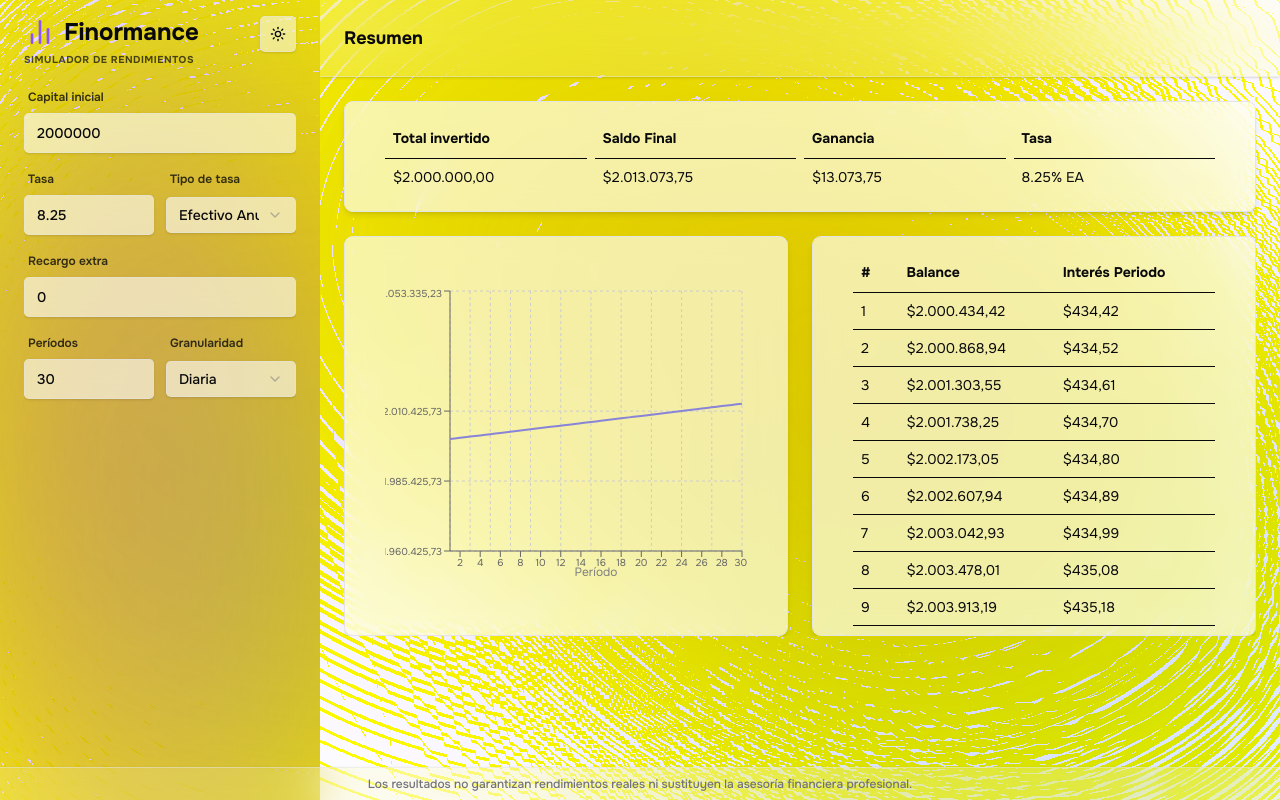
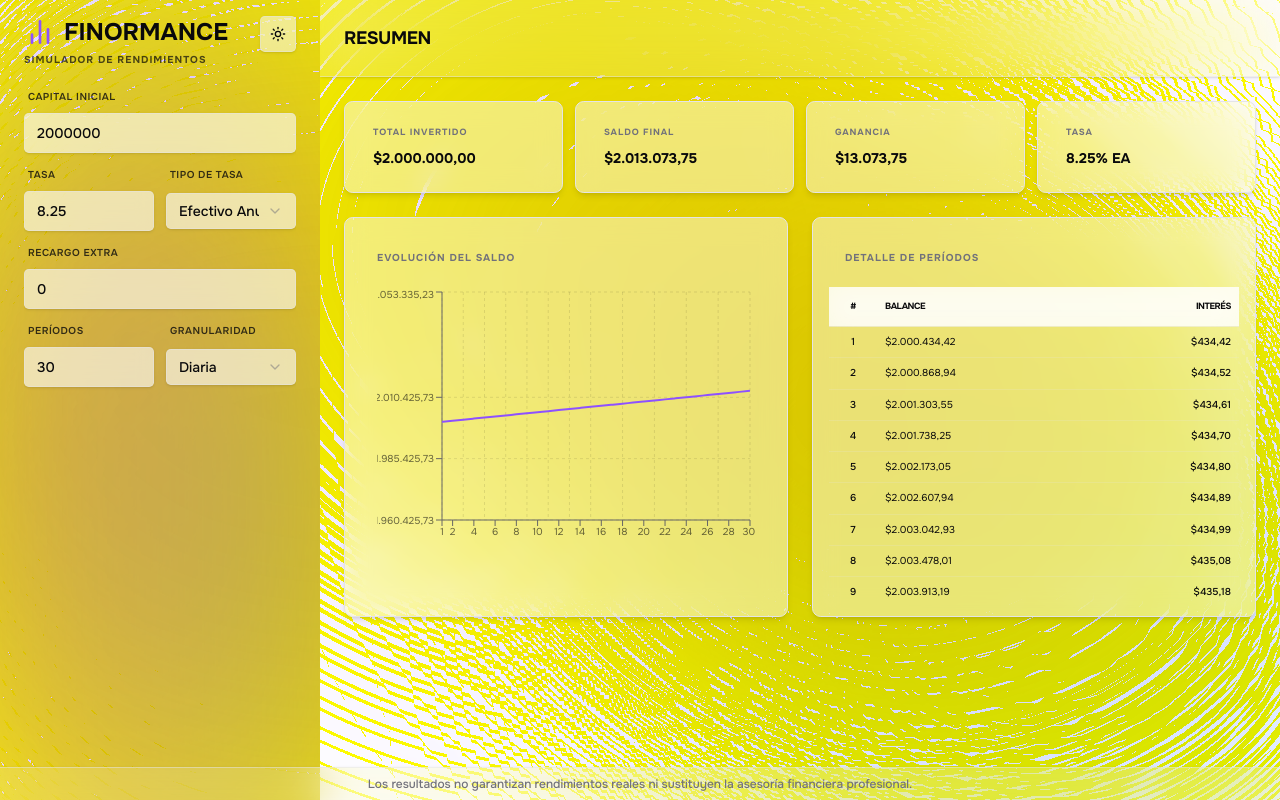
Before and after one commit to JuanLoaiza007/finormance, a Next.js app: page / in a window 1280 px wide. Built offline with nearby package versions, Linux system fonts and the light colour scheme.

Commit message:
feat: improve styles

```diff
--- a/src/components/features/calc/BalanceChart.jsx
+++ b/src/components/features/calc/BalanceChart.jsx
@@ -8,9 +8,9 @@ import {
   ResponsiveContainer,
 } from "recharts";
 import { formatterToCOP } from "@/util/number";
-import { Card, CardContent } from "@/components/ui/card";
+import { Card, CardContent, CardHeader, CardTitle } from "@/components/ui/card";
 
-export function BalanceChart({ data, className, width, height }) {
+export function BalanceChart({ data, className }) {
   if (!data || data.length === 0) return null;
 
   const balances = data.map((d) => d.Balance);
@@ -22,34 +22,46 @@ export function BalanceChart({ data, className, width, height }) {
 
   return (
     <Card className={className}>
-      <CardContent className={"flex justify-center items-center my-auto"}>
-        <ResponsiveContainer width={width} height={height}>
+      <CardHeader className="p-4 pb-0">
+        <CardTitle className="text-[10px] uppercase tracking-widest font-bold text-muted-foreground">
+          Evolución del Saldo
+        </CardTitle>
+      </CardHeader>
+      <CardContent className="p-4 pt-4 h-[300px] w-full">
+        <ResponsiveContainer width="100%" height="100%">
           <LineChart data={data}>
-            <CartesianGrid strokeDasharray="3 3" />
+            <CartesianGrid
+              strokeDasharray="3 3"
+              stroke="currentColor"
+              opacity={0.1}
+            />
             <XAxis
               dataKey="Period"
-              tick={{ fontSize: 10 }}
-              label={{
-                value: "Período",
-                position: "insideBottom",
-                fontSize: 12,
-              }}
+              tick={{ fontSize: 10, fill: "currentColor", opacity: 0.6 }}
             />
             <YAxis
               domain={[yMin, yMax]}
-              tick={{ fontSize: 10 }}
+              tick={{ fontSize: 10, fill: "currentColor", opacity: 0.6 }}
               tickFormatter={(value) => formatterToCOP.format(value)}
             />
             <Tooltip
               formatter={(value) => formatterToCOP.format(value)}
-              labelFormatter={(label) => `Período ${label}`}
-              contentStyle={{ fontSize: 12 }}
-              itemStyle={{ fontSize: 12 }}
+              labelFormatter={(label) => `PERÍODO ${label}`}
+              contentStyle={{
+                fontSize: 10,
+                backgroundColor: "var(--popover)",
+                borderColor: "var(--border)",
+                borderRadius: "var(--radius)",
+                color: "var(--popover-foreground)",
+                backdropFilter: "blur(8px)",
+                textTransform: "uppercase",
+                fontWeight: "bold",
+              }}
             />
             <Line
               type="monotone"
               dataKey="Balance"
-              stroke="#8884d8"
+              stroke="var(--primary)"
               strokeWidth={2}
               dot={false}
             />
--- a/src/components/features/calc/CalculatorForm.jsx
+++ b/src/components/features/calc/CalculatorForm.jsx
@@ -11,195 +11,113 @@ import {
 import { Input } from "@/components/ui/input";
 import { cn } from "@/lib/utils";
 import { useCalculator } from "@/context/CalculatorContext";
+import { FormField } from "./FormField";
 
 export function CalculatorForm({ className }) {
   const { formData, updateField } = useCalculator();
+  const [errors, setErrors] = useState({});
 
   const inputClass =
     "text-foreground bg-background/60 backdrop-blur-sm border-border/50 rounded-[var(--radius)] shadow-sm font-medium text-sm py-2 h-10 transition-all focus:bg-background focus:ring-0 w-full flex items-center";
-  const labelClass =
-    "text-foreground/80 dark:text-muted-foreground font-semibold ml-1 truncate h-5 flex items-center";
-  const errorClass =
-    "text-[10px] font-medium text-destructive ml-1 leading-tight truncate h-4";
-
-  const [errors, setErrors] = useState({});
 
   useEffect(() => {
     const result = calculatorSchema.safeParse(formData);
-    if (!result.success) {
-      const fieldErrors = {};
-      result.error.errors.forEach((err) => {
-        const field = err.path[0];
-        fieldErrors[field] = err.message;
-      });
-      setErrors(fieldErrors);
-    } else {
-      setErrors({});
-    }
+    setErrors(result.success ? {} : result.error.flatten().fieldErrors);
   }, [formData]);
 
-  return (
-    <section className={cn("flex flex-col gap-4", className)}>
-      <form className="space-y-4" onSubmit={(e) => e.preventDefault()}>
-        {/* Capital inicial */}
-        <div className="flex flex-col gap-1.5 min-w-0">
-          <label className={labelClass}>Capital inicial</label>
-          <div className="h-10 flex items-center">
+  const renderInput = (
+    name,
+    label,
+    type = "number",
+    placeholder = "",
+    className = "",
+  ) => (
+    <FormField label={label} error={errors[name]?.[0]} className={className}>
       <Input
-              type="number"
+        type={type}
         className={inputClass}
-              value={formData.initialCapital}
-              onChange={(e) => updateField("initialCapital", e.target.value)}
+        placeholder={placeholder}
+        value={formData[name]}
+        onChange={(e) => updateField(name, e.target.value)}
         onWheel={(event) => event.currentTarget.blur()}
       />
-          </div>
-          {errors.initialCapital && (
-            <p className={errorClass}>{errors.initialCapital}</p>
-          )}
-        </div>
+    </FormField>
+  );
 
-        <div className="grid grid-cols-2 gap-3">
-          {/* Tasa */}
-          <div className="flex flex-col gap-1.5 min-w-0">
-            <label className={labelClass}>Tasa</label>
-            <div className="h-10 flex items-center">
-              <Input
-                type="number"
-                className={inputClass}
-                value={formData.rateValue}
-                onChange={(e) => updateField("rateValue", e.target.value)}
-                onWheel={(event) => event.currentTarget.blur()}
-              />
-            </div>
-            {errors.rateValue && (
-              <p className={errorClass}>{errors.rateValue}</p>
-            )}
-          </div>
-
-          {/* Tipo de tasa */}
-          <div className="flex flex-col gap-1.5 min-w-0">
-            <label className={labelClass}>Tipo de tasa</label>
-            <div className="h-10 flex items-center">
+  const renderSelect = (name, label, options, className = "") => (
+    <FormField label={label} error={errors[name]?.[0]} className={className}>
       <Select
-                onValueChange={(val) => updateField("rateType", val)}
-                defaultValue={formData.rateType}
+        onValueChange={(val) => updateField(name, val)}
+        defaultValue={formData[name]}
       >
         <SelectTrigger className={inputClass}>
           <SelectValue />
         </SelectTrigger>
         <SelectContent>
-                  <SelectItem value="EA">Efectivo Anual</SelectItem>
-                  <SelectItem value="NA">Nominal Anual</SelectItem>
+          {options.map((opt) => (
+            <SelectItem key={opt.value} value={opt.value}>
+              {opt.label}
+            </SelectItem>
+          ))}
         </SelectContent>
       </Select>
-            </div>
-            {errors.rateType && <p className={errorClass}>{errors.rateType}</p>}
-          </div>
-        </div>
+    </FormField>
+  );
 
-        {/* Frecuencia nominal */}
-        {formData.rateType === "NA" && (
-          <div className="flex flex-col gap-1.5 min-w-0">
-            <label className={labelClass}>Frecuencia nominal</label>
-            <div className="h-10 flex items-center">
-              <Select
-                onValueChange={(val) => updateField("nominalFreq", val)}
-                defaultValue={formData.nominalFreq}
-              >
-                <SelectTrigger className={inputClass}>
-                  <SelectValue />
-                </SelectTrigger>
-                <SelectContent>
-                  <SelectItem value="12">Mensual</SelectItem>
-                  <SelectItem value="360">Diaria</SelectItem>
-                </SelectContent>
-              </Select>
-            </div>
-            {errors.nominalFreq && (
-              <p className={errorClass}>{errors.nominalFreq}</p>
-            )}
-          </div>
+  return (
+    <section className={cn("flex flex-col gap-4", className)}>
+      <form className="space-y-4" onSubmit={(e) => e.preventDefault()}>
+        <div className="grid grid-cols-2 gap-3">
+          {renderInput(
+            "initialCapital",
+            "Capital inicial",
+            "number",
+            "",
+            "col-span-2",
           )}
 
-        {/* Recargo extra */}
-        <div className="flex flex-col gap-1.5 min-w-0">
-          <label className={labelClass}>Recargo extra</label>
-          <div className="h-10 flex items-center">
-            <Input
-              type="number"
-              className={inputClass}
-              placeholder="0"
-              value={formData.extraContribution}
-              onChange={(e) => updateField("extraContribution", e.target.value)}
-              onWheel={(event) => event.currentTarget.blur()}
-            />
-          </div>
-          {errors.extraContribution && (
-            <p className={errorClass}>{errors.extraContribution}</p>
-          )}
-        </div>
+          {renderInput("rateValue", "Tasa")}
+          {renderSelect("rateType", "Tipo de tasa", [
+            { value: "EA", label: "Efectivo Anual" },
+            { value: "NA", label: "Nominal Anual" },
+          ])}
 
-        {/* Momento de recargo */}
-        {formData.extraContribution && formData.extraContribution !== "0" && (
-          <div className="flex flex-col gap-1.5 min-w-0">
-            <label className={labelClass}>Momento de recargo</label>
-            <div className="h-10 flex items-center">
-              <Select
-                onValueChange={(val) => updateField("contributionTiming", val)}
-                defaultValue={formData.contributionTiming}
-              >
-                <SelectTrigger className={inputClass}>
-                  <SelectValue />
-                </SelectTrigger>
-                <SelectContent>
-                  <SelectItem value="start">Inicio</SelectItem>
-                  <SelectItem value="end">Fin</SelectItem>
-                </SelectContent>
-              </Select>
-            </div>
-            {errors.contributionTiming && (
-              <p className={errorClass}>{errors.contributionTiming}</p>
-            )}
-          </div>
+          {formData.rateType === "NA" &&
+            renderSelect(
+              "nominalFreq",
+              "Frecuencia nominal",
+              [
+                { value: "12", label: "Mensual" },
+                { value: "360", label: "Diaria" },
+              ],
+              "col-span-2",
             )}
 
-        <div className="grid grid-cols-2 gap-3">
-          {/* Períodos */}
-          <div className="flex flex-col gap-1.5 min-w-0">
-            <label className={labelClass}>Períodos</label>
-            <div className="h-10 flex items-center">
-              <Input
-                type="number"
-                className={inputClass}
-                value={formData.periods}
-                onChange={(e) => updateField("periods", e.target.value)}
-                onWheel={(event) => event.currentTarget.blur()}
-              />
-            </div>
-            {errors.periods && <p className={errorClass}>{errors.periods}</p>}
-          </div>
+          {renderInput(
+            "extraContribution",
+            "Recargo extra",
+            "number",
+            "0",
+            "col-span-2",
+          )}
 
-          {/* Granularidad */}
-          <div className="flex flex-col gap-1.5 min-w-0">
-            <label className={labelClass}>Granularidad</label>
-            <div className="h-10 flex items-center">
-              <Select
-                onValueChange={(val) => updateField("granularity", val)}
-                defaultValue={formData.granularity}
-              >
-                <SelectTrigger className={inputClass}>
-                  <SelectValue />
-                </SelectTrigger>
-                <SelectContent>
-                  <SelectItem value="daily">Diaria</SelectItem>
-                  <SelectItem value="monthly">Mensual</SelectItem>
-                </SelectContent>
-              </Select>
-            </div>
-            {errors.granularity && (
-              <p className={errorClass}>{errors.granularity}</p>
+          {formData.extraContribution &&
+            formData.extraContribution !== "0" &&
+            renderSelect(
+              "contributionTiming",
+              "Momento de recargo",
+              [
+                { value: "start", label: "Inicio" },
+                { value: "end", label: "Fin" },
+              ],
+              "col-span-2",
             )}
-          </div>
+
+          {renderInput("periods", "Períodos")}
+          {renderSelect("granularity", "Granularidad", [
+            { value: "daily", label: "Diaria" },
+            { value: "monthly", label: "Mensual" },
+          ])}
         </div>
       </form>
     </section>
--- a/src/components/features/calc/CalculatorHeader.jsx
+++ b/src/components/features/calc/CalculatorHeader.jsx
@@ -9,9 +9,11 @@ export function CalculatorHeader({ isFormExpanded, setIsFormExpanded }) {
       <div className="flex flex-col flex-1">
         <div className="flex items-center gap-2">
           <ChartNoAxesColumn className="[&_svg]:size-1 size-8 text-primary shrink-0" />
-          <h1 className="text-2xl font-bold leading-none">{APP_NAME}</h1>
+          <h1 className="text-2xl uppercase font-bold leading-none">
+            {APP_NAME}
+          </h1>
         </div>
-        <p className="text-[10px] uppercase tracking-wider font-bold text-foreground/70 mt-1">
+        <p className="text-[10px] uppercase tracking-widest font-bold text-foreground/70 mt-1">
           Simulador de rendimientos
         </p>
       </div>
--- /dev/null
+++ b/src/components/features/calc/FormField.jsx
@@ -0,0 +1,16 @@
+import { cn } from "@/lib/utils";
+
+export function FormField({ label, error, children, className }) {
+  const labelClass =
+    "text-foreground/80 dark:text-muted-foreground font-semibold ml-1 truncate h-5 flex items-center uppercase text-[10px] tracking-wider";
+  const errorClass =
+    "text-[10px] font-medium text-destructive ml-1 leading-tight truncate h-4 uppercase";
+
+  return (
+    <div className={cn("flex flex-col gap-1.5 min-w-0", className)}>
+      {label && <label className={labelClass}>{label}</label>}
+      <div className="h-10 flex items-center">{children}</div>
+      {error && <p className={errorClass}>{error}</p>}
+    </div>
+  );
+}
--- a/src/components/features/calc/ResultsSection.jsx
+++ b/src/components/features/calc/ResultsSection.jsx
@@ -21,20 +21,26 @@ export function ResultsSection() {
             <div
               className={`w-full flex flex-row p-4 md:p-6 justify-between border-b border-border/50 relative z-10 ${UI_CONFIG.blur.summaryBar}`}
             >
-              <h2 className="text-lg font-bold text-foreground">Resumen</h2>
+              <h2 className="text-lg font-bold text-foreground uppercase tracking-tight">
+                Resumen
+              </h2>
             </div>
             <div className="w-full h-full overflow-y-auto relative z-10">
-              <div className="w-full flex flex-col overflow-y-auto gap-4 md:gap-6 p-4 pb-16 md:pb-6 md:p-6 justify-center items-center">
+              <div className="w-full flex flex-col gap-4 md:gap-6 p-4 pb-16 md:pb-6 md:p-6">
+                {/* Resumen en Cards individuales */}
                 <SummarySection summary={summary} formData={formData} />
-                <div className="w-full flex flex-col lg:flex-row gap-4 md:gap-6 max-h-[80%] overflow-hidden">
+
+                <div className="w-full flex flex-col lg:grid lg:grid-cols-2 gap-4 md:gap-6">
+                  {/* Gráfico */}
                   <BalanceChart
-                    className="w-full"
-                    height={300}
+                    className="w-full flex flex-col"
                     data={schedule}
                   />
+
+                  {/* Tabla detalle */}
                   <ScheduleTable
                     data={schedule}
-                    className="w-full flex text-xs md:text-sm"
+                    className="w-full"
                     formData={formData}
                   />
                 </div>
--- a/src/components/features/calc/ScheduleTable.jsx
+++ b/src/components/features/calc/ScheduleTable.jsx
@@ -1,5 +1,5 @@
 // src/components/features/calc/ScheduleTable.jsx
-import { Card, CardContent } from "@/components/ui/card";
+import { Card, CardContent, CardHeader, CardTitle } from "@/components/ui/card";
 import {
   Table,
   TableBody,
@@ -15,32 +15,56 @@ export function ScheduleTable({ data, className, formData }) {
     formData.extraContribution && formData.extraContribution !== "0";
 
   return (
-    <Card className={"max-h-100 overflow-y-auto " + (className || "")}>
-      <CardContent>
+    <Card
+      className={
+        "max-h-[400px] overflow-hidden flex flex-col " + (className || "")
+      }
+    >
+      <CardHeader className="p-4 pb-0">
+        <CardTitle className="text-[10px] uppercase tracking-widest font-bold text-muted-foreground">
+          Detalle de Períodos
+        </CardTitle>
+      </CardHeader>
+      <CardContent className="p-0 mt-4 overflow-y-auto flex-1">
         <Table>
-          <TableHeader>
-            <TableRow>
-              <TableHead>#</TableHead>
-              <TableHead>Balance</TableHead>
-              {showInvestedColumn && <TableHead>Invertido</TableHead>}
-              <TableHead>Interés Periodo</TableHead>
+          <TableHeader className="sticky top-0 bg-background/80 backdrop-blur-md z-10">
+            <TableRow className="hover:bg-transparent border-b border-border/50">
+              <TableHead className="w-12 text-center text-[9px] uppercase font-bold tracking-tighter">
+                #
+              </TableHead>
+              <TableHead className="text-[9px] uppercase font-bold tracking-tighter">
+                Balance
+              </TableHead>
+              {showInvestedColumn && (
+                <TableHead className="text-[9px] uppercase font-bold tracking-tighter">
+                  Invertido
+                </TableHead>
+              )}
+              <TableHead className="text-right text-[9px] uppercase font-bold tracking-tighter">
+                Interés
+              </TableHead>
             </TableRow>
           </TableHeader>
           <TableBody>
             {data.map((row) => (
-              <TableRow key={row.Period}>
-                <TableCell>{row.Period}</TableCell>
-                <TableCell>
+              <TableRow
+                key={row.Period}
+                className="border-b border-border/20 last:border-0"
+              >
+                <TableCell className="text-center font-medium text-[10px] uppercase">
+                  {row.Period}
+                </TableCell>
+                <TableCell className="text-[10px] uppercase">
                   {"$"}
                   {formatterToCOP.format(row.Balance.toFixed(2))}
                 </TableCell>
                 {showInvestedColumn && (
-                  <TableCell>
+                  <TableCell className="text-[10px] uppercase">
                     {"$"}
                     {formatterToCOP.format(row.Invested.toFixed(2))}
                   </TableCell>
                 )}
-                <TableCell>
+                <TableCell className="text-right font-medium text-[10px] uppercase">
                   {"$"}
                   {formatterToCOP.format(row.InterestPeriod.toFixed(2))}
                 </TableCell>
--- a/src/components/features/calc/SummarySection.jsx
+++ b/src/components/features/calc/SummarySection.jsx
@@ -1,82 +1,47 @@
-import { Card, CardContent } from "@/components/ui/card";
-import {
-  Table,
-  TableBody,
-  TableCell,
-  TableHead,
-  TableHeader,
-  TableRow,
-} from "@/components/ui/table";
+import { Card, CardContent, CardHeader, CardTitle } from "@/components/ui/card";
 import { formatterToCOP } from "@/util/number";
 
 export default function SummarySection({ summary, formData }) {
+  const items = [
+    {
+      title: "Total invertido",
+      value: `$${formatterToCOP.format(summary.Invested.toFixed(2))}`,
+    },
+    {
+      title: "Saldo Final",
+      value: `$${formatterToCOP.format(summary.Balance.toFixed(2))}`,
+    },
+    {
+      title: "Ganancia",
+      value: `$${formatterToCOP.format(
+        summary.Balance.toFixed(2) - summary.Invested.toFixed(2),
+      )}`,
+    },
+    {
+      title: "Tasa",
+      value: `${formData.rateValue}% ${formData.rateType}`,
+    },
+  ];
+
   return (
-    <Card className="w-full">
-      <CardContent>
-        <div className="grid grid-cols-2 md:grid-cols-4 gap-2">
-          <Table>
-            <TableHeader>
-              <TableRow>
-                <TableHead>Total invertido</TableHead>
-              </TableRow>
-            </TableHeader>
-            <TableBody>
-              <TableRow>
-                <TableCell>
-                  {"$"}
-                  {formatterToCOP.format(summary.Invested.toFixed(2))}
-                </TableCell>
-              </TableRow>
-            </TableBody>
-          </Table>
-          <Table>
-            <TableHeader>
-              <TableRow>
-                <TableHead>Saldo Final</TableHead>
-              </TableRow>
-            </TableHeader>
-            <TableBody>
-              <TableRow>
-                <TableCell>
-                  {"$"}
-                  {formatterToCOP.format(summary.Balance.toFixed(2))}
-                </TableCell>
-              </TableRow>
-            </TableBody>
-          </Table>
-          <Table>
-            <TableHeader>
-              <TableRow>
-                <TableHead>Ganancia</TableHead>
-              </TableRow>
-            </TableHeader>
-            <TableBody>
-              <TableRow>
-                <TableCell>
-                  {"$"}
-                  {formatterToCOP.format(
-                    summary.Balance.toFixed(2) - summary.Invested.toFixed(2),
-                  )}
-                </TableCell>
-              </TableRow>
-            </TableBody>
-          </Table>
-          <Table>
-            <TableHeader>
-              <TableRow>
-                <TableHead>Tasa</TableHead>
-              </TableRow>
-            </TableHeader>
-            <TableBody>
-              <TableRow>
-                <TableCell>
-                  {formData.rateValue}% {formData.rateType}
-                </TableCell>
-              </TableRow>
-            </TableBody>
-          </Table>
-        </div>
-      </CardContent>
-    </Card>
+    <div className="grid grid-cols-4 md:grid-cols-4 gap-3 w-full">
+      {items.map((item) => (
+        <Card
+          key={item.title}
+          className="flex flex-col p-0 overflow-hidden min-w-0"
+        >
+          <CardHeader className="p-2 px-3 pb-0">
+            <CardTitle className="text-[9px] uppercase tracking-widest text-muted-foreground font-bold truncate">
+              {item.title}
+            </CardTitle>
+          </CardHeader>
+          <CardContent className="p-2 px-3 pt-0.5">
+            <p className="text-xs md:text-sm font-bold text-foreground truncate uppercase">
+              {item.value}
+            </p>
+          </CardContent>
+        </Card>
+      ))}
+    </div>
   );
 }
--- a/src/components/ui/select.jsx
+++ b/src/components/ui/select.jsx
@@ -43,7 +43,7 @@ function SelectContent({ className, children, position = "popper", ...props }) {
       <SelectPrimitive.Content
         data-slot="select-content"
         className={cn(
-          "bg-popover text-popover-foreground data-[state=open]:animate-in data-[state=closed]:animate-out data-[state=closed]:fade-out-0 data-[state=open]:fade-in-0 data-[state=closed]:zoom-out-95 data-[state=open]:zoom-in-95 data-[side=bottom]:slide-in-from-top-2 data-[side=left]:slide-in-from-right-2 data-[side=right]:slide-in-from-left-2 data-[side=top]:slide-in-from-bottom-2 relative z-50 max-h-(--radix-select-content-available-height) min-w-[8rem] origin-(--radix-select-content-transform-origin) overflow-x-hidden overflow-y-auto rounded-[var(--radius)] border border-border/50 shadow-md",
+          "bg-popover/60 text-popover-foreground backdrop-blur-[20px] data-[state=open]:animate-in data-[state=closed]:animate-out data-[state=closed]:fade-out-0 data-[state=open]:fade-in-0 data-[state=closed]:zoom-out-95 data-[state=open]:zoom-in-95 data-[side=bottom]:slide-in-from-top-2 data-[side=left]:slide-in-from-right-2 data-[side=right]:slide-in-from-left-2 data-[side=top]:slide-in-from-bottom-2 relative z-50 max-h-(--radix-select-content-available-height) min-w-[8rem] origin-(--radix-select-content-transform-origin) overflow-x-hidden overflow-y-auto rounded-[var(--radius)] border border-border/50 shadow-2xl",
           position === "popper" &&
             "data-[side=bottom]:translate-y-1 data-[side=left]:-translate-x-1 data-[side=right]:translate-x-1 data-[side=top]:-translate-y-1",
           className,
```
Also changed, not shown: src/app/globals.css (+14 -14 lines). Lines whose indentation alone changed are shown as unchanged.
